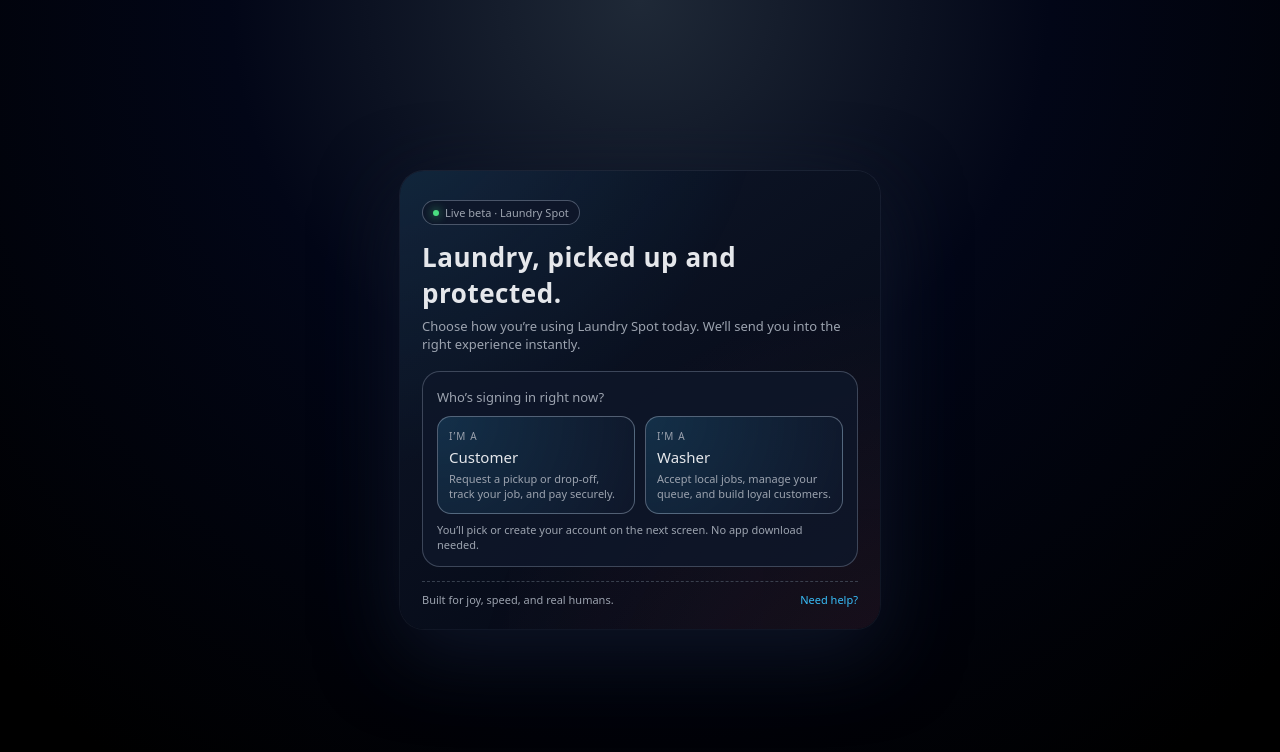
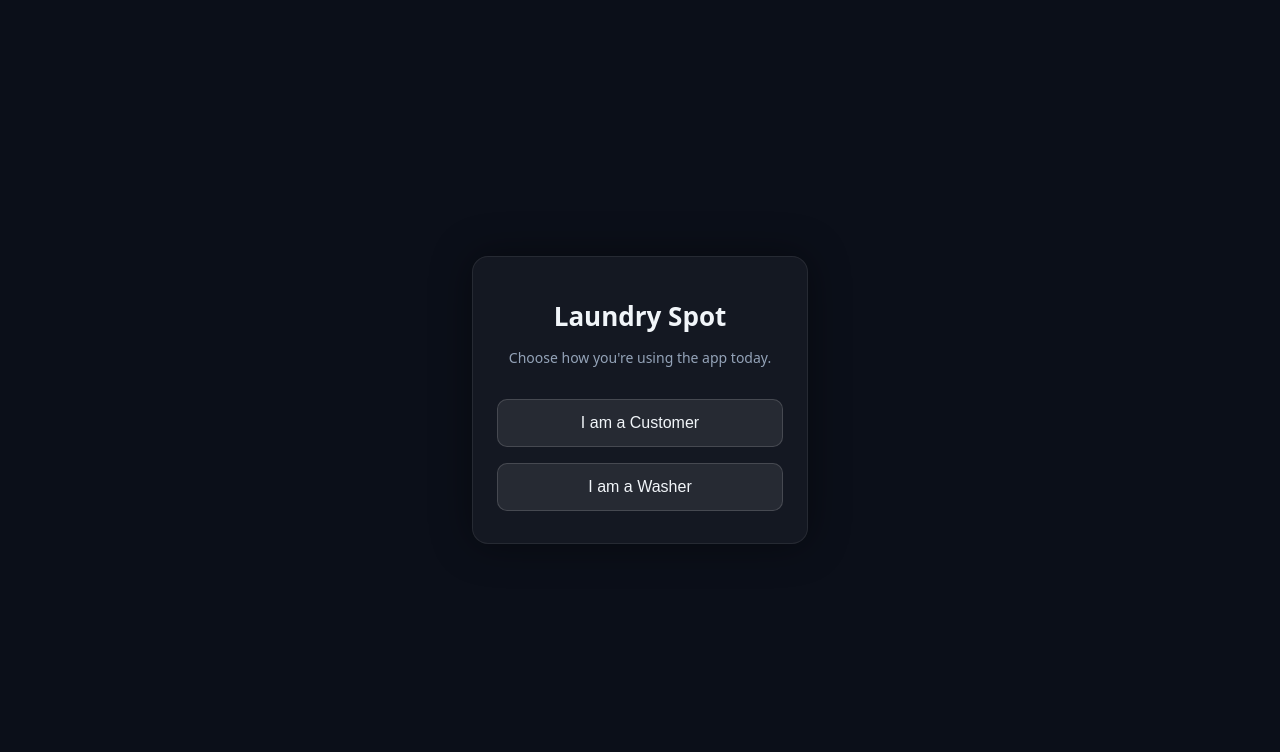
Before and after one commit to boardwalkclay1/Laundry_Spot, a website: page Laundry_Spot_app/index.html in a window 1280 px wide. Drawn offline with Linux system fonts and the light colour scheme.

Commit message:
Update index.html

```diff
--- a/Laundry_Spot_app/index.html
+++ b/Laundry_Spot_app/index.html
@@ -5,237 +5,70 @@
   <title>Laundry Spot</title>
   <meta name="viewport" content="width=device-width, initial-scale=1" />
   <style>
-    :root {
-      --bg: #050816;
-      --card: #0b1020;
-      --accent: #38bdf8;
-      --accent-soft: rgba(56, 189, 248, 0.12);
-      --text: #e5e7eb;
-      --muted: #9ca3af;
-      --danger: #f97373;
-    }
-
-    * {
-      box-sizing: border-box;
+    body {
       margin: 0;
       padding: 0;
-      font-family: system-ui, -apple-system, BlinkMacSystemFont, "SF Pro Text",
-        "Segoe UI", sans-serif;
-    }
-
-    body {
-      min-height: 100vh;
-      background: radial-gradient(circle at top, #1f2937 0, #020617 40%, #000 90%);
-      color: var(--text);
+      background: #0b0f19;
+      color: #f1f5f9;
+      font-family: system-ui, sans-serif;
       display: flex;
       align-items: center;
       justify-content: center;
-      padding: 20px;
+      height: 100vh;
     }
 
-    .shell {
-      width: 100%;
-      max-width: 480px;
-      background: linear-gradient(145deg, rgba(15, 23, 42, 0.98), rgba(3, 7, 18, 0.98));
-      border-radius: 24px;
-      padding: 28px 22px 22px;
-      box-shadow:
-        0 24px 80px rgba(15, 23, 42, 0.9),
-        0 0 0 1px rgba(148, 163, 184, 0.12);
-      position: relative;
-      overflow: hidden;
-    }
-
-    .glow {
-      position: absolute;
-      inset: -120px;
-      background:
-        radial-gradient(circle at 10% 0%, rgba(56, 189, 248, 0.16) 0, transparent 45%),
-        radial-gradient(circle at 90% 100%, rgba(251, 113, 133, 0.14) 0, transparent 50%);
-      opacity: 0.8;
-      pointer-events: none;
-    }
-
-    .shell-inner {
-      position: relative;
-      z-index: 1;
-    }
-
-    .badge {
-      display: inline-flex;
-      align-items: center;
-      gap: 6px;
-      padding: 4px 10px;
-      border-radius: 999px;
-      background: rgba(15, 23, 42, 0.9);
-      border: 1px solid rgba(148, 163, 184, 0.45);
-      color: var(--muted);
-      font-size: 11px;
-      margin-bottom: 14px;
-    }
-
-    .badge-dot {
-      width: 6px;
-      height: 6px;
-      border-radius: 999px;
-      background: #4ade80;
-      box-shadow: 0 0 10px rgba(74, 222, 128, 0.9);
+    .container {
+      text-align: center;
+      max-width: 420px;
+      padding: 24px;
+      background: rgba(255, 255, 255, 0.04);
+      border-radius: 16px;
+      border: 1px solid rgba(255, 255, 255, 0.08);
+      box-shadow: 0 0 40px rgba(0, 0, 0, 0.4);
     }
 
     h1 {
+      margin-bottom: 10px;
       font-size: 26px;
-      letter-spacing: 0.02em;
-      margin-bottom: 6px;
+      font-weight: 600;
     }
 
-    .subtitle {
-      font-size: 13px;
-      color: var(--muted);
-      margin-bottom: 18px;
-    }
-
-    .card {
-      border-radius: 18px;
-      background: rgba(15, 23, 42, 0.85);
-      border: 1px solid rgba(148, 163, 184, 0.35);
-      padding: 16px 14px 14px;
-      margin-bottom: 14px;
-    }
-
-    .card-title {
-      font-size: 13px;
-      color: var(--muted);
-      margin-bottom: 10px;
-    }
-
-    .role-grid {
-      display: grid;
-      grid-template-columns: 1fr;
-      gap: 10px;
-    }
-
-    @media (min-width: 480px) {
-      .role-grid {
-        grid-template-columns: 1fr 1fr;
-      }
+    p {
+      margin-bottom: 24px;
+      color: #94a3b8;
+      font-size: 14px;
     }
 
     .role-btn {
-      position: relative;
-      overflow: hidden;
-      border-radius: 14px;
-      padding: 12px 11px;
-      border: 1px solid rgba(148, 163, 184, 0.5);
-      background: radial-gradient(circle at top left, rgba(56, 189, 248, 0.16), rgba(15, 23, 42, 0.96));
-      color: var(--text);
-      text-align: left;
+      width: 100%;
+      padding: 14px;
+      margin: 8px 0;
+      border-radius: 10px;
+      border: 1px solid rgba(255, 255, 255, 0.15);
+      background: rgba(255, 255, 255, 0.08);
+      color: #f1f5f9;
+      font-size: 16px;
       cursor: pointer;
-      transition: transform 0.14s ease-out, box-shadow 0.14s ease-out,
-        border-color 0.14s ease-out, background 0.14s ease-out;
+      transition: 0.2s ease;
     }
 
     .role-btn:hover {
-      transform: translateY(-1px);
-      box-shadow: 0 14px 40px rgba(15, 23, 42, 0.75);
-      border-color: rgba(56, 189, 248, 0.9);
-    }
-
-    .role-label {
-      font-size: 10px;
-      text-transform: uppercase;
-      letter-spacing: 0.11em;
-      color: var(--muted);
-      margin-bottom: 4px;
-    }
-
-    .role-name {
-      font-size: 15px;
-      margin-bottom: 4px;
-    }
-
-    .role-desc {
-      font-size: 11px;
-      color: var(--muted);
-    }
-
-    .hint {
-      margin-top: 8px;
-      font-size: 11px;
-      color: var(--muted);
-    }
-
-    .footer {
-      margin-top: 14px;
-      padding-top: 10px;
-      border-top: 1px dashed rgba(75, 85, 99, 0.7);
-      font-size: 11px;
-      color: var(--muted);
-      display: flex;
-      justify-content: space-between;
-      gap: 8px;
-      flex-wrap: wrap;
-    }
-
-    .footer a {
-      color: var(--accent);
-      text-decoration: none;
-    }
-
-    .footer a:hover {
-      text-decoration: underline;
+      background: rgba(255, 255, 255, 0.18);
+      transform: translateY(-2px);
     }
   </style>
 </head>
 <body>
 
-<div class="shell">
-  <div class="glow"></div>
-  <div class="shell-inner">
-    <div class="badge">
-      <span class="badge-dot"></span>
-      Live beta · Laundry Spot
-    </div>
+<div class="container">
+  <h1>Laundry Spot</h1>
+  <p>Choose how you're using the app today.</p>
 
-    <h1>Laundry, picked up and protected.</h1>
-    <p class="subtitle">
-      Choose how you’re using Laundry Spot today. We’ll send you into the right experience instantly.
-    </p>
-
-    <div class="card">
-      <div class="card-title">Who’s signing in right now?</div>
-
-      <div class="role-grid">
-        <button class="role-btn" id="customerBtn">
-          <div class="role-label">I’m a</div>
-          <div class="role-name">Customer</div>
-          <div class="role-desc">
-            Request a pickup or drop-off, track your job, and pay securely.
-          </div>
-        </button>
-
-        <button class="role-btn" id="washerBtn">
-          <div class="role-label">I’m a</div>
-          <div class="role-name">Washer</div>
-          <div class="role-desc">
-            Accept local jobs, manage your queue, and build loyal customers.
-          </div>
-        </button>
-      </div>
-
-      <p class="hint">
-        You’ll pick or create your account on the next screen. No app download needed.
-      </p>
-    </div>
-
-    <div class="footer">
-      <span>Built for joy, speed, and real humans.</span>
-      <a href="mailto:support@laundryspot.app">Need help?</a>
-    </div>
-  </div>
+  <button class="role-btn" id="customerBtn">I am a Customer</button>
+  <button class="role-btn" id="washerBtn">I am a Washer</button>
 </div>
 
 <script>
-  // Route users into the login flow with the right role
   document.getElementById("customerBtn").addEventListener("click", () => {
     window.location.href = "login.html?role=customer";
   });
```
